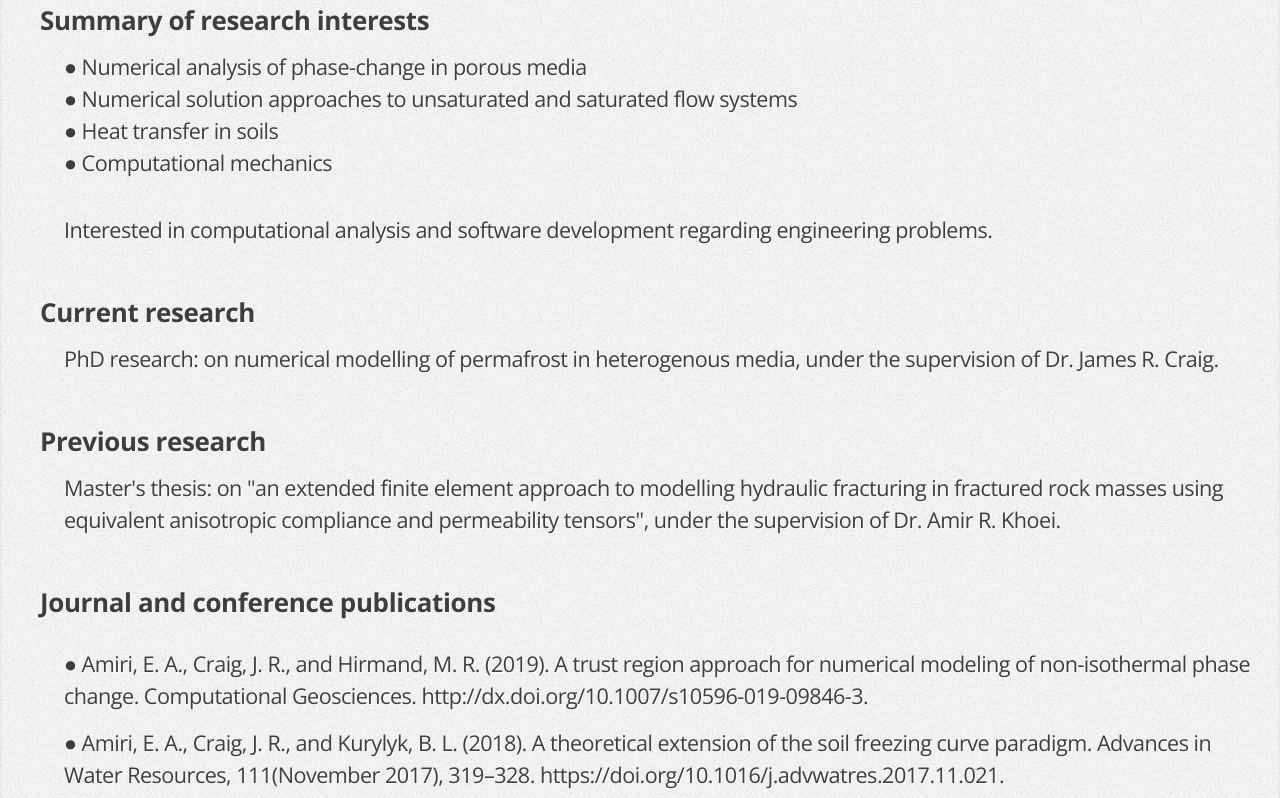
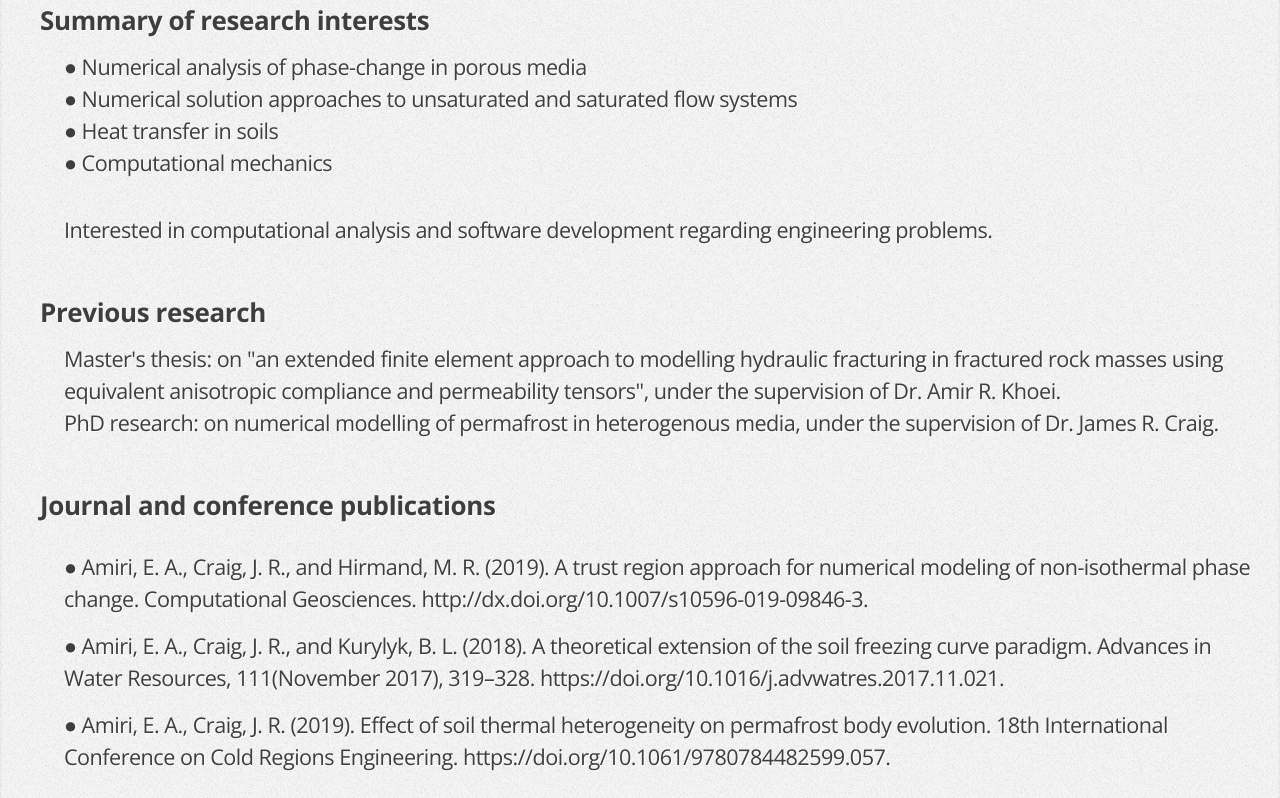
Before and after one commit to eamiri/eamiri.github.io, a plain HTML site: page index.html in a window 1280 px wide. Shown: the part 2002-2800 px from the top of the page. Drawn offline with nearby package versions, Linux system fonts and the light colour scheme.

Commit message:
Update index.html

```diff
--- a/index.html
+++ b/index.html
@@ -46,7 +46,7 @@
         <div class="4u"> <span class="me image image-full"><img src="images/me.jpg" alt=""></span> </div>
         <div class="8u">
           <header>
-            <h1>Erfan Abedian Amiri, PhD</h1>
+            <h1>Erfan Amiri, PhD</h1>
           </header>
           <p>Erfan Amiri did his PhD in the Department of Civil and Environmental Engineering,
             under the supervision of <a style="text-decoration: none"
@@ -142,18 +142,6 @@
         <div class="v-gap"></div>
         <div>
           <div class="row">
-            <h3 class="left">Current research</h3>
-            <div class="v-gap-research"></div>
-            <div class="12u">
-              <h1 class="contact no-bot-margin left">PhD research: on numerical modelling
-                of permafrost in heterogenous media, under the supervision of
-                <a href="http://www.civil.uwaterloo.ca/jrcraig/" target="blank">Dr. James R. Craig.</a></h1>
-            </div>
-          </div>
-        </div>
-        <div class="v-gap"></div>
-        <div>
-          <div class="row">
             <h3 class="left">Previous research</h3>
             <div class="v-gap-research"></div>
             <div class="12u">
@@ -161,6 +149,9 @@
                 approach to modelling hydraulic fracturing in fractured rock masses using
                 equivalent anisotropic compliance and permeability tensors", under the supervision
                 of <a href="http://sharif.edu/~arkhoei/" target="blank">Dr. Amir R. Khoei.</a></h1>
+	      <h1 class="contact no-bot-margin left">PhD research: on numerical modelling
+                of permafrost in heterogenous media, under the supervision of
+                <a href="http://www.civil.uwaterloo.ca/jrcraig/" target="blank">Dr. James R. Craig.</a></h1>
             </div>
           </div>
         </div>
```
